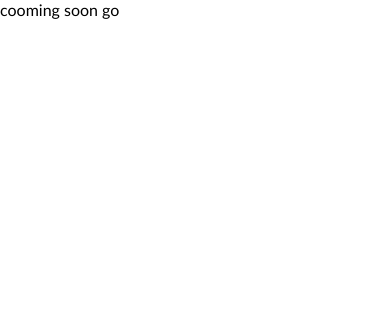
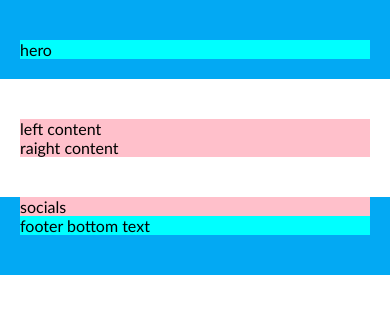
Before and after one commit to Ramazinas/6-cooming-soon, a plain HTML site: page index.html in a window 390 px wide. Drawn offline with Linux system fonts and the light colour scheme.

Commit message:
Basic responsive

```diff
--- a/css/custom.css
+++ b/css/custom.css
@@ -0,0 +1,17 @@
+/* basic */
+.bg-main-color {
+background-color: #03A9F3;
+}
+
+/* hero */
+div.conteiner {
+    padding-bottom: 20px;
+}
+
+
+
+/* footer */
+footer.conteiner {
+padding-top: 0;
+
+}
--- /dev/null
+++ b/css/layout.css
@@ -0,0 +1,101 @@
+body {
+    display: grid;
+    grid-template-columns: 1fr;
+}
+
+.conteiner {
+/* display: inline-block;
+width: 100%; */
+
+    display: grid;
+    grid-template-columns: 1fr 200px 600px 200px 1fr;
+    padding: 40px 0;
+}
+        .conteiner > .short {
+            grid-column: 3/4;
+            background-color: aqua;
+
+        }
+        .conteiner > .long {
+            grid-column: 2/5;
+            background-color: pink;
+        }
+
+        .conteiner > .long.column {
+            display: grid;
+            grid-template-columns: 5fr 1fr 4fr;
+
+        }
+             .conteiner > .long.column > .left {
+                grid-column: 1/2;
+
+             }
+             .conteiner > .long.column > .right {
+                grid-column: 3/4;
+             }
+
+@media (max-width: 1100px) {
+.conteiner {
+    grid-template-columns: 1fr 100px 600px 100px 1fr;
+}
+}
+@media (max-width: 900px) {
+    .conteiner {
+        grid-template-columns: 1fr 600px 1fr;
+    }
+
+
+    .conteiner > .short {
+        grid-column: 2/3;
+        background-color: aqua;
+
+    }
+    .conteiner > .long {
+        grid-column: 2/3;
+        background-color: pink;
+    }
+}
+@media (max-width: 640px) {
+    .conteiner {
+        grid-template-columns: 20px 1fr 20px;
+    }
+    }
+@media (max-width: 640px) {
+        .conteiner {
+            grid-template-columns: 20px 1fr 20px;
+        }
+        .conteiner > .long.column {
+            grid-template-columns: 1fr;
+
+        }
+             .conteiner > .long.column > .right {
+                grid-column: 1/2;
+             }
+        }
+
+
+
+
+
+
+
+
+
+
+
+
+
+/* senesnis budas su inline-block */
+             /* .conteiner > .long > .left {
+                 display: inline-block;
+                 width: 50%;
+                 float: left;
+                 background-color: lightgray;
+             }
+             .conteiner > .long > .right {
+                display: inline-block;
+                width: 50%;
+                float: right;
+                background-color: lightpink;
+
+            } */
--- a/index.html
+++ b/index.html
@@ -6,6 +6,7 @@
     <title>Coming soon</title>
     <!-- RESET -->
     <link rel="stylesheet" href="./css/reset.css">
+    <link rel="stylesheet" href="./css/layout.css">
 
     <!-- components -->
     <link rel="stylesheet" href="./css/button.css">
@@ -19,7 +20,33 @@
     <link rel="stylesheet" href="./css/mouse.css">
 </head>
 <body>
-    cooming soon go
+
+    <div class="conteiner bg-main-color">
+        <div class="short">
+          hero
+        </div>
+
+    </div>
+    <main class="conteiner">
+        <div class="long column">
+        <div class="left">
+            left content
+        </div>
+        <div class="right">
+            raight content
+        </div>
+        </div>
+
+    </main>
+    <footer class="conteiner bg-main-color ">
+        <div class="long">
+            socials
+        </div>
+        <div class="short">
+         footer bottom text
+        </div>
+
+    </footer>
     <script src="./js/main.js"></script>
 </body>
 </html>
```
